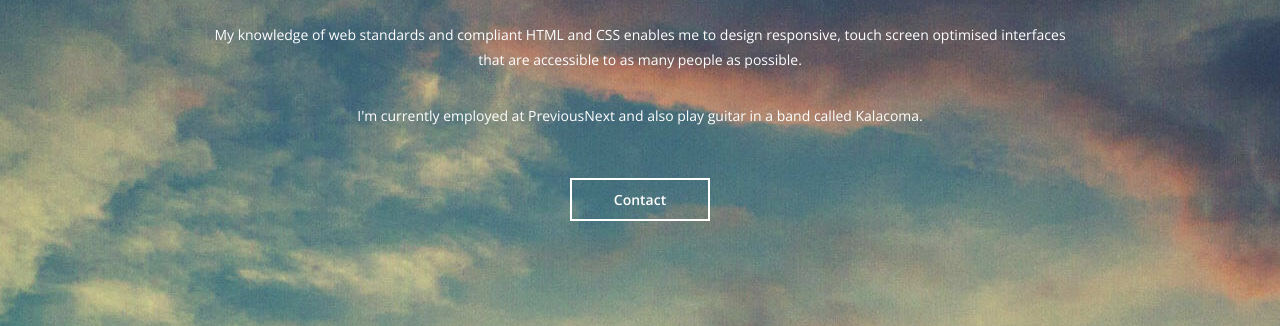
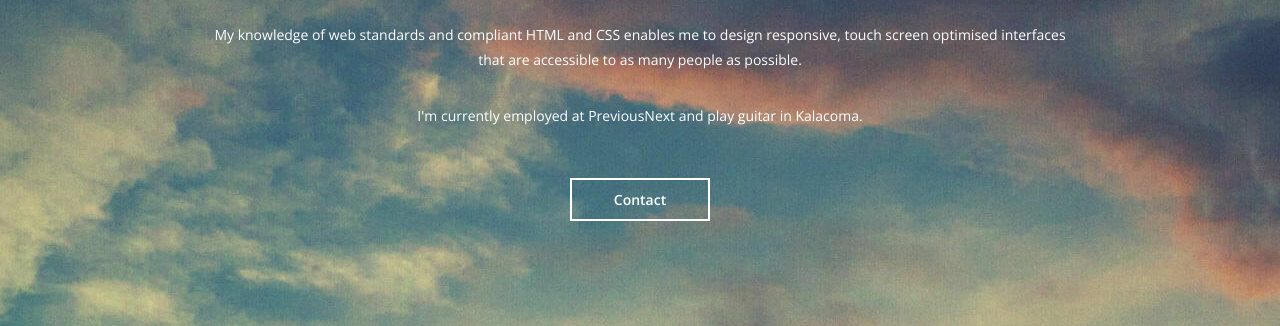
Before and after one commit to marinulon/marinulon.github.io, a Jekyll site: the page built from index.html, in a window 1280 px wide. Shown: the part 548-874 px from the top of the page. Built offline with Jekyll 4.4.1, drawn with Linux system fonts in a browser that asks for light colours; nearby versions of some CDN libraries; Markdown is read by kramdown in place of the engine named in the settings; the list of posts is cut into pages by our own code.

Commit message:
Update index.html

```diff
--- a/index.html
+++ b/index.html
@@ -50,7 +50,7 @@
 
         <p>My knowledge of web standards and compliant HTML and CSS enables me to design responsive, touch screen optimised interfaces that are accessible to as many people as possible.</p>
 
-    <p>I'm currently employed at <a href="https://www.previousnext.com.au/" target="_blank">PreviousNext</a> and also play guitar in a band called <a href="http://kalacoma.com" target="_blank">Kalacoma</a>.</p>
+    <p>I'm currently employed at <a href="https://www.previousnext.com.au/" target="_blank">PreviousNext</a> and play guitar in <a href="http://kalacoma.com" target="_blank">Kalacoma</a>.</p>
 
     <p class="intro__nav">
       <a href="https://www.linkedin.com/in/marinsekesan/" class="nav-item nav-item--big last" target="_blank">Contact</a>
```
